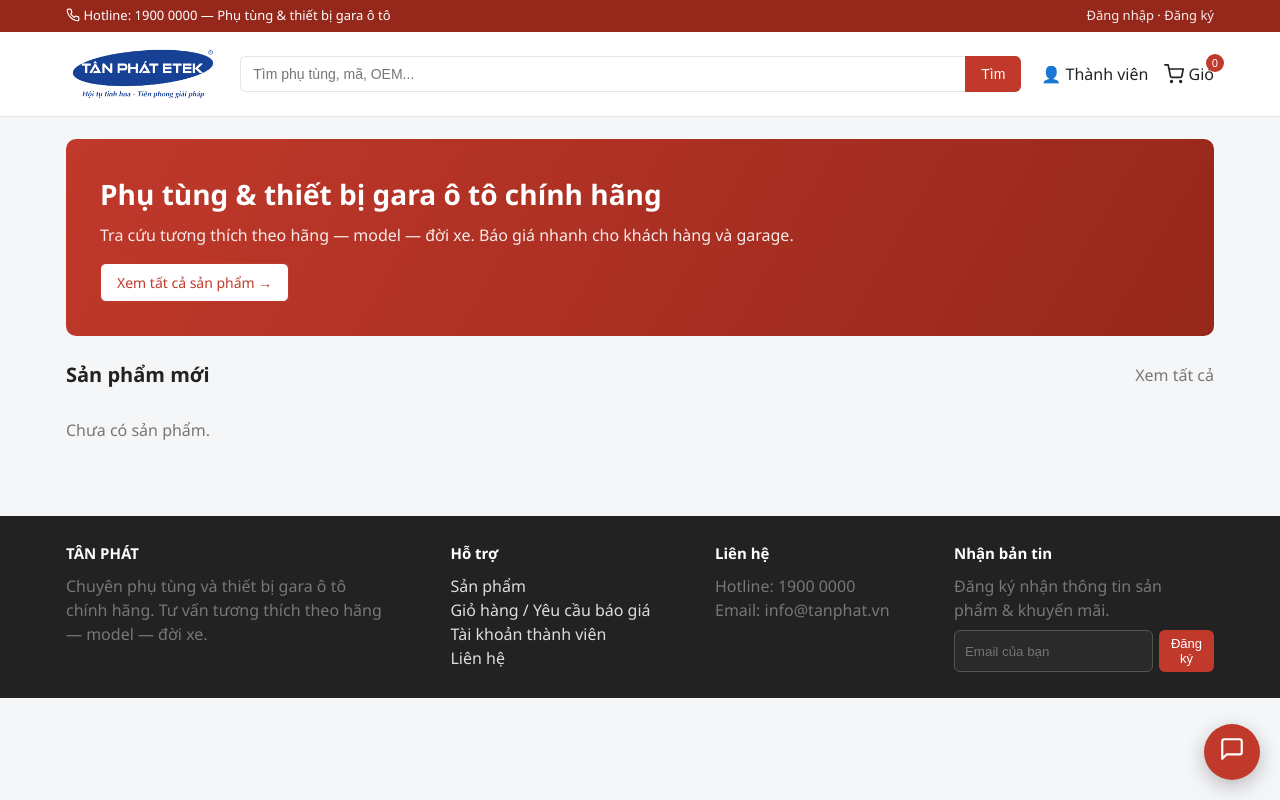
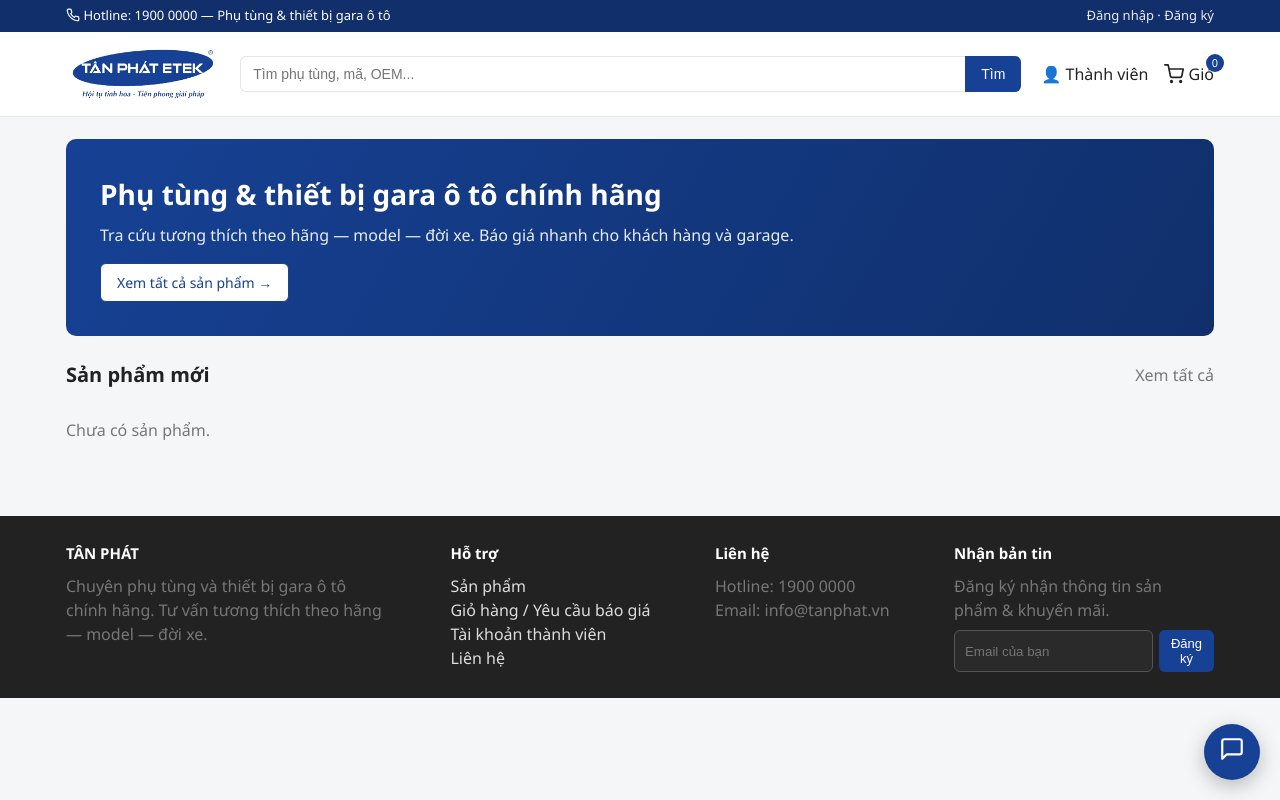
Before and after one commit to luannv221221/tan-phat, a PHP site: page / in a window 1280 px wide. Run offline with PHP 8.4, Linux system fonts and the light colour scheme; data that the repository does not hold is empty.

Commit message:
Doi mau chu dao storefront sang xanh theo logo (#164194)
- master.php: --brand #c0392b -> #164194, --brand-d -> #102f6b
  (keo theo nut, topbar, nav, gia SP, badge gio hang, nut chat...)
- badge khuyen mai + gradient hero: doi sang tong xanh
- gia/tong tien (cart, checkout, order_done): thong nhat mau xanh
- giu mau do cho dau * bat buoc, nut xoa, thong bao loi (quy uoc UX)

Co-Authored-By: Claude Opus 4.8 <noreply@anthropic.com>

```diff
--- a/app/views/layouts/storefront/master.php
+++ b/app/views/layouts/storefront/master.php
@@ -43,7 +43,7 @@ $canonical = _WEB_URL . '/' . (isset($_GET['module']) ? trim($_GET['module'], '/
 <?php if ($metaDesc !== ''): ?><meta property="og:description" content="<?php echo e($metaDesc); ?>"/><?php endif; ?>
 <?php if ($ogImageUrl !== ''): ?><meta property="og:image" content="<?php echo e($ogImageUrl); ?>"/><meta name="twitter:card" content="summary_large_image"/><?php endif; ?>
 <style>
-:root{--brand:#c0392b;--brand-d:#96271b;--ink:#222;--muted:#777;--line:#e6e6e6;--bg:#f5f6f8;--ok:#27ae60}
+:root{--brand:#164194;--brand-d:#102f6b;--ink:#222;--muted:#777;--line:#e6e6e6;--bg:#f5f6f8;--ok:#27ae60}
 *{box-sizing:border-box}
 body{margin:0;font-family:'Segoe UI',Roboto,Arial,sans-serif;color:var(--ink);background:var(--bg);line-height:1.5}
 a{color:inherit;text-decoration:none}
@@ -54,7 +54,7 @@ img{max-width:100%;display:block}
 .btn-outline{background:#fff;border-color:var(--brand);color:var(--brand)}
 .btn-sm{padding:5px 10px;font-size:13px}
 .badge{display:inline-block;padding:2px 8px;border-radius:20px;font-size:12px;background:#eee}
-.badge-promo{background:#fdecea;color:var(--brand)}
+.badge-promo{background:#e7edfa;color:var(--brand)}
 .badge-ok{background:#e9f7ef;color:var(--ok)}
 /* header */
 .topbar{background:var(--brand-d);color:#fff;font-size:13px}
--- a/app/views/storefront/cart.php
+++ b/app/views/storefront/cart.php
@@ -34,7 +34,7 @@
                 @endforeach
                 </tbody>
                 <tfoot>
-                    <tr><td colspan="3" class="tr"><b>Tổng cộng</b></td><td class="tr"><b style="color:#c0392b;font-size:18px">{{number_format($total,0,',','.')}} ₫</b></td><td></td></tr>
+                    <tr><td colspan="3" class="tr"><b>Tổng cộng</b></td><td class="tr"><b style="color:#164194;font-size:18px">{{number_format($total,0,',','.')}} ₫</b></td><td></td></tr>
                 </tfoot>
             </table>
             <div class="mt"><button class="btn btn-outline" type="submit">Cập nhật giỏ</button>
--- a/app/views/storefront/checkout.php
+++ b/app/views/storefront/checkout.php
@@ -52,7 +52,7 @@
                         <td style="padding:8px 0;text-align:right;font-size:14px">{{number_format($r['amount'],0,',','.')}}</td>
                     </tr>
                     @endforeach
-                    <tr><td style="padding:12px 0;font-weight:700">Tổng cộng</td><td style="padding:12px 0;text-align:right;font-weight:700;color:#c0392b;font-size:18px">{{number_format($total,0,',','.')}} ₫</td></tr>
+                    <tr><td style="padding:12px 0;font-weight:700">Tổng cộng</td><td style="padding:12px 0;text-align:right;font-weight:700;color:#164194;font-size:18px">{{number_format($total,0,',','.')}} ₫</td></tr>
                 </table>
                 <button class="btn btn-brand" type="submit" style="width:100%;margin-top:8px">Xác nhận đặt hàng</button>
                 <a class="btn" href="{{_WEB_URL.'/gio-hang'}}" style="width:100%;text-align:center;margin-top:6px">← Về giỏ hàng</a>
--- a/app/views/storefront/home.php
+++ b/app/views/storefront/home.php
@@ -1,5 +1,5 @@
 <div class="wrap" style="display:block">
-    <div style="background:linear-gradient(120deg,#c0392b,#96271b);color:#fff;border-radius:10px;padding:34px;margin-bottom:24px">
+    <div style="background:linear-gradient(120deg,#164194,#102f6b);color:#fff;border-radius:10px;padding:34px;margin-bottom:24px">
         <h1 style="margin:0 0 8px;font-size:28px">Phụ tùng &amp; thiết bị gara ô tô chính hãng</h1>
         <p style="margin:0 0 16px;opacity:.9">Tra cứu tương thích theo hãng — model — đời xe. Báo giá nhanh cho khách hàng và garage.</p>
         <a class="btn btn-outline" style="background:#fff" href="{{_WEB_URL.'/san-pham'}}">Xem tất cả sản phẩm →</a>
--- a/app/views/storefront/order_done.php
+++ b/app/views/storefront/order_done.php
@@ -5,7 +5,7 @@ $isBank = ($pay === 'bank_transfer');
     <div class="tc" style="font-size:56px">✅</div>
     <h1 class="page-title tc">Đặt hàng thành công!</h1>
     @if (!empty($orderNo))
-    <p class="tc">Mã đơn hàng: <b><?php echo e($orderNo); ?></b> · Tổng tiền: <b style="color:#c0392b"><?php echo e(number_format((float) $total, 0, ',', '.')); ?> ₫</b></p>
+    <p class="tc">Mã đơn hàng: <b><?php echo e($orderNo); ?></b> · Tổng tiền: <b style="color:#164194"><?php echo e(number_format((float) $total, 0, ',', '.')); ?> ₫</b></p>
     @endif
 
     @if ($isBank)
```
